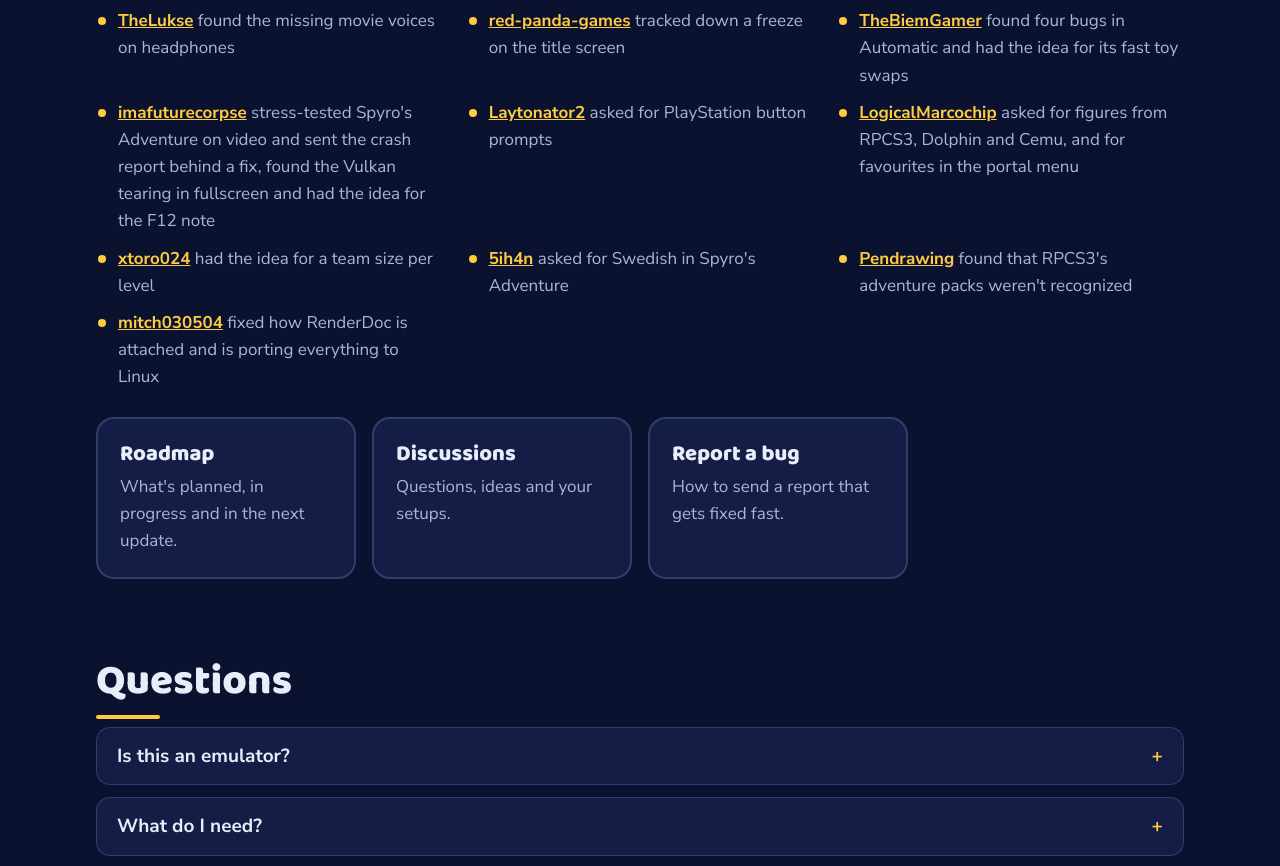
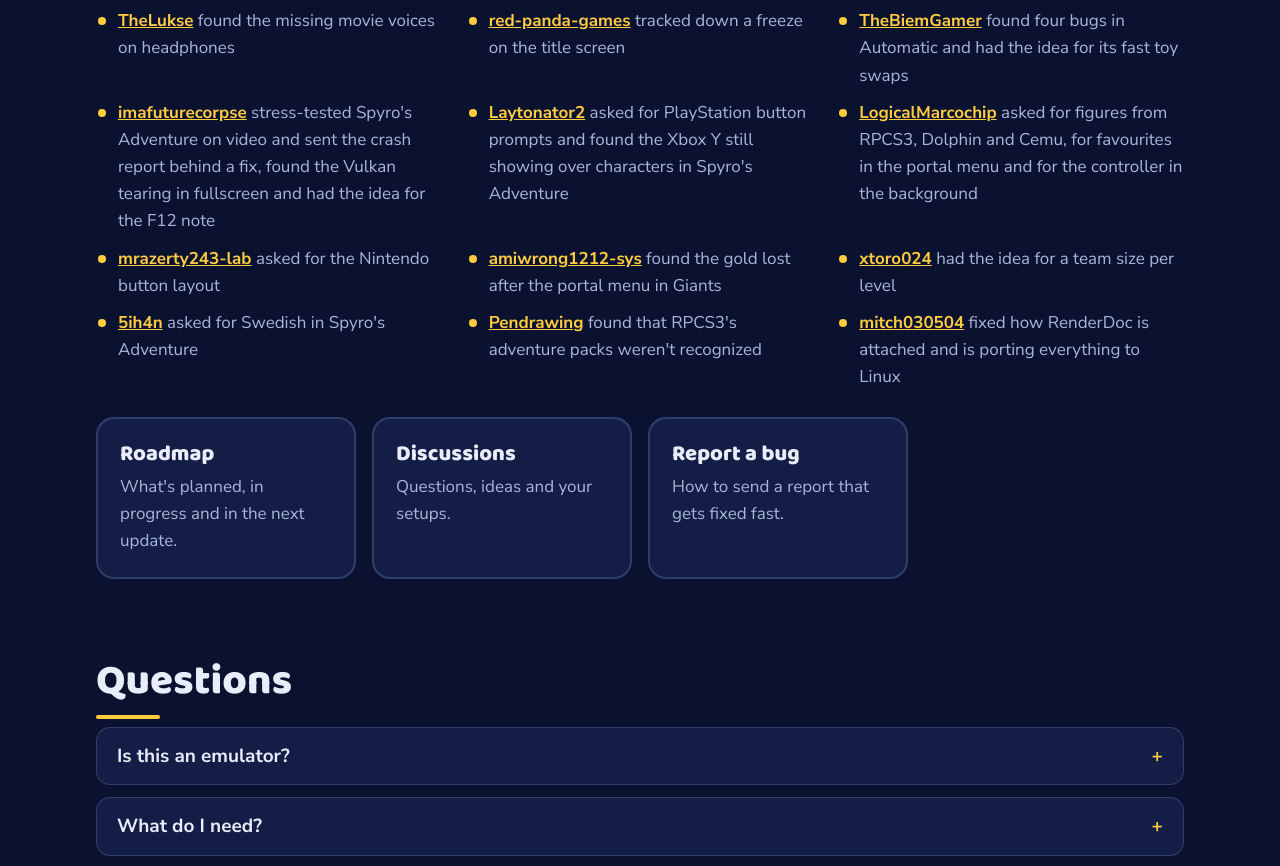
Before and after one commit to tsapZ/tsapZ.github.io, a plain HTML site: page index.html in a window 1280 px wide. Shown: the part 2820-3686 px from the top of the page. Drawn offline with Linux system fonts and the light colour scheme; no server answers.

Commit message:
docs: thanks for next10 (Nintendo layout, controller in the background, the Y over characters, Giants gold)

```diff
--- a/index.html
+++ b/index.html
@@ -140,8 +140,10 @@
         <li><a href="https://github.com/tsapZ/SkylandersCoreOfLight/issues/64">red-panda-games</a> tracked down a freeze on the title screen</li>
         <li><a href="https://github.com/tsapZ/SkylandersCoreOfLight/issues/62">TheBiemGamer</a> found four bugs in Automatic and had the idea for its fast toy swaps</li>
         <li><a href="https://github.com/tsapZ/SkylandersCoreOfLight/issues/76">imafuturecorpse</a> stress-tested Spyro's Adventure on video and sent the crash report behind a fix, found the Vulkan tearing in fullscreen and had the idea for the F12 note</li>
-        <li><a href="https://github.com/tsapZ/SkylandersCoreOfLight/issues/91">Laytonator2</a> asked for PlayStation button prompts</li>
-        <li><a href="https://github.com/tsapZ/SkylandersCoreOfLight/issues/88">LogicalMarcochip</a> asked for figures from RPCS3, Dolphin and Cemu, and for favourites in the portal menu</li>
+        <li><a href="https://github.com/tsapZ/SkylandersCoreOfLight/issues/91">Laytonator2</a> asked for PlayStation button prompts and found the Xbox Y still showing over characters in Spyro's Adventure</li>
+        <li><a href="https://github.com/tsapZ/SkylandersCoreOfLight/issues/88">LogicalMarcochip</a> asked for figures from RPCS3, Dolphin and Cemu, for favourites in the portal menu and for the controller in the background</li>
+        <li><a href="https://github.com/tsapZ/SkylandersCoreOfLight/issues/95">mrazerty243-lab</a> asked for the Nintendo button layout</li>
+        <li><a href="https://github.com/tsapZ/SkylandersCoreOfLight/issues/99">amiwrong1212-sys</a> found the gold lost after the portal menu in Giants</li>
         <li><a href="https://github.com/tsapZ/SkylandersCoreOfLight/issues/52">xtoro024</a> had the idea for a team size per level</li>
         <li><a href="https://github.com/tsapZ/SSARecomp/issues/47">5ih4n</a> asked for Swedish in Spyro's Adventure</li>
         <li><a href="https://github.com/tsapZ/SkylandersCoreOfLight/issues/92">Pendrawing</a> found that RPCS3's adventure packs weren't recognized</li>
```
